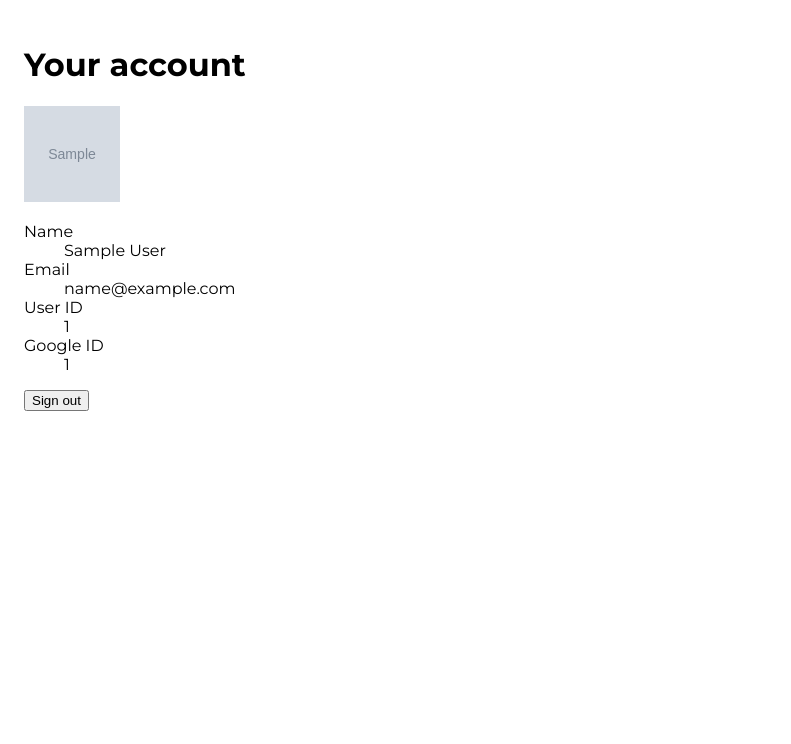
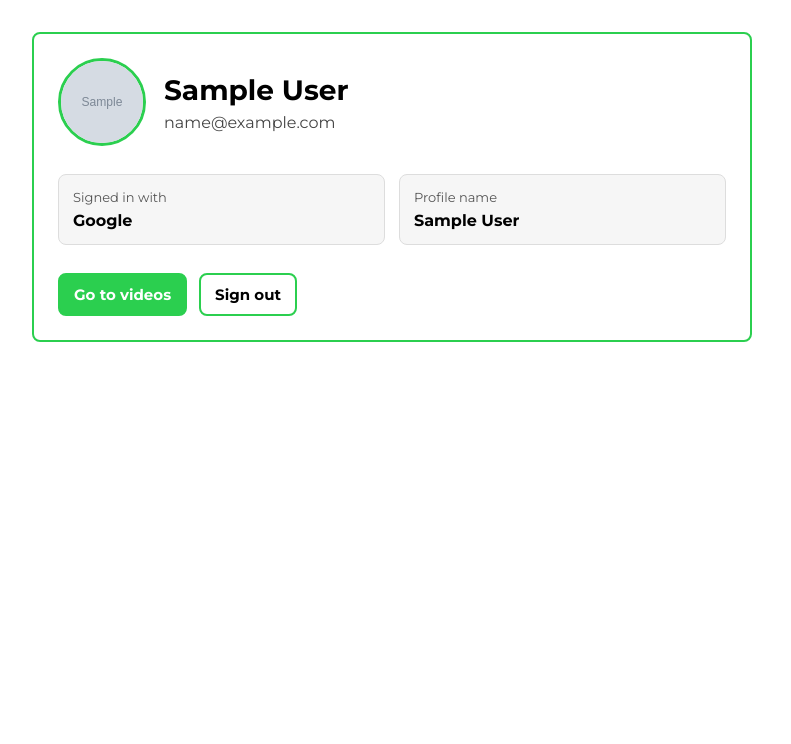
Before and after one commit to sirbuffalo/mitmbeta, a Flask app: template templates/account.html in a window 1280 px wide. Shown: the part 56-800 px from the top of the page, without its empty margins (0-791 px from the left). Run offline with Flask 3, Linux system fonts and the light colour scheme; the template is opened without the code that fills it: values that come from a table or form of the project are taken from there, others are empty; tables that the repository leaves empty hold one stand-in row (values such as "Sample post"); grey boxes marked "Sample" are stand-in pictures.

Commit message:
better acount page

```diff
--- a/static/style.css
+++ b/static/style.css
@@ -36,6 +36,106 @@ body {
 
 .page-content {
     padding: 24px;
+}
+
+.account-page {
+    align-items: start;
+    background: #ffffff;
+    display: grid;
+    min-height: calc(100vh - 56px);
+    padding: 32px;
+}
+
+.account-panel {
+    border: 2px solid #2bcf4f;
+    border-radius: 8px;
+    max-width: 720px;
+    padding: 24px;
+    width: 100%;
+}
+
+.account-profile {
+    align-items: center;
+    display: flex;
+    gap: 18px;
+}
+
+.account-avatar {
+    border: 3px solid #2bcf4f;
+    border-radius: 50%;
+    height: 88px;
+    object-fit: cover;
+    width: 88px;
+}
+
+.account-avatar-fallback {
+    align-items: center;
+    background: #c8f2d2;
+    display: flex;
+    font-size: 36px;
+    font-weight: 700;
+    justify-content: center;
+}
+
+.account-profile h1 {
+    font-size: 28px;
+    margin: 0;
+}
+
+.account-profile p {
+    color: #444444;
+    margin: 6px 0 0;
+}
+
+.account-details {
+    display: grid;
+    gap: 14px;
+    grid-template-columns: repeat(auto-fit, minmax(180px, 1fr));
+    margin-top: 28px;
+}
+
+.account-details > div {
+    background: #f6f6f6;
+    border: 1px solid #dddddd;
+    border-radius: 8px;
+    padding: 14px;
+}
+
+.account-label {
+    color: #555555;
+    display: block;
+    font-size: 13px;
+    margin-bottom: 6px;
+}
+
+.account-actions {
+    display: flex;
+    flex-wrap: wrap;
+    gap: 12px;
+    margin-top: 28px;
+}
+
+.account-actions form {
+    margin: 0;
+}
+
+.account-button {
+    background: #ffffff;
+    border: 2px solid #2bcf4f;
+    border-radius: 8px;
+    color: #000000;
+    cursor: pointer;
+    display: inline-flex;
+    font-family: var(--site-font);
+    font-size: 15px;
+    font-weight: 700;
+    padding: 10px 14px;
+    text-decoration: none;
+}
+
+.account-button-primary {
+    background: #2bcf4f;
+    color: #ffffff;
 }
 
 .videos-page {
--- a/templates/account.html
+++ b/templates/account.html
@@ -11,30 +11,40 @@
 </head>
 <body>
     {% include '_top_bar.html' %}
-    <main class="page-content">
-        <h1>Your account</h1>
+    <main class="account-page">
+        <section class="account-panel">
+            <div class="account-profile">
+                {% if user.picture %}
+                    <img class="account-avatar" src="{{ user.picture }}" alt="">
+                {% else %}
+                    <div class="account-avatar account-avatar-fallback" aria-hidden="true">
+                        {{ (user.name or user.email or 'U')[:1] }}
+                    </div>
+                {% endif %}
+                <div>
+                    <h1>{{ user.name or 'Your account' }}</h1>
+                    <p>{{ user.email }}</p>
+                </div>
+            </div>
 
-        {% if user.picture %}
-            <img src="{{ user.picture }}" alt="" width="96" height="96">
-        {% endif %}
+            <div class="account-details">
+                <div>
+                    <span class="account-label">Signed in with</span>
+                    <strong>Google</strong>
+                </div>
+                <div>
+                    <span class="account-label">Profile name</span>
+                    <strong>{{ user.name or 'Not provided' }}</strong>
+                </div>
+            </div>
 
-        <dl>
-            <dt>Name</dt>
-            <dd>{{ user.name or 'Not provided' }}</dd>
-
-            <dt>Email</dt>
-            <dd>{{ user.email }}</dd>
-
-            <dt>User ID</dt>
-            <dd>{{ user.id }}</dd>
-
-            <dt>Google ID</dt>
-            <dd>{{ user.google_id }}</dd>
-        </dl>
-
-        <form method="post" action="/logout">
-            <button type="submit">Sign out</button>
-        </form>
+            <div class="account-actions">
+                <a class="account-button account-button-primary" href="/videos">Go to videos</a>
+                <form method="post" action="/logout">
+                    <button class="account-button" type="submit">Sign out</button>
+                </form>
+            </div>
+        </section>
     </main>
 </body>
 </html>
```
